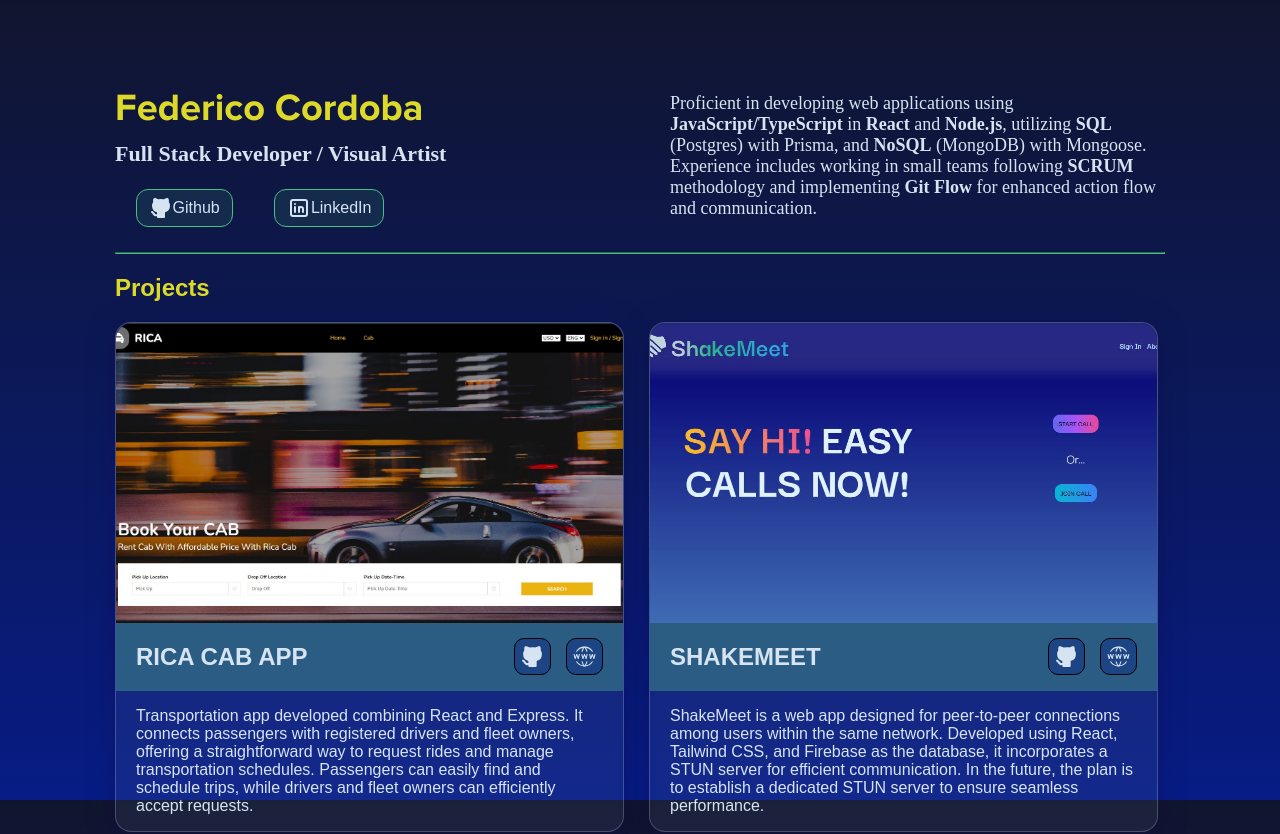
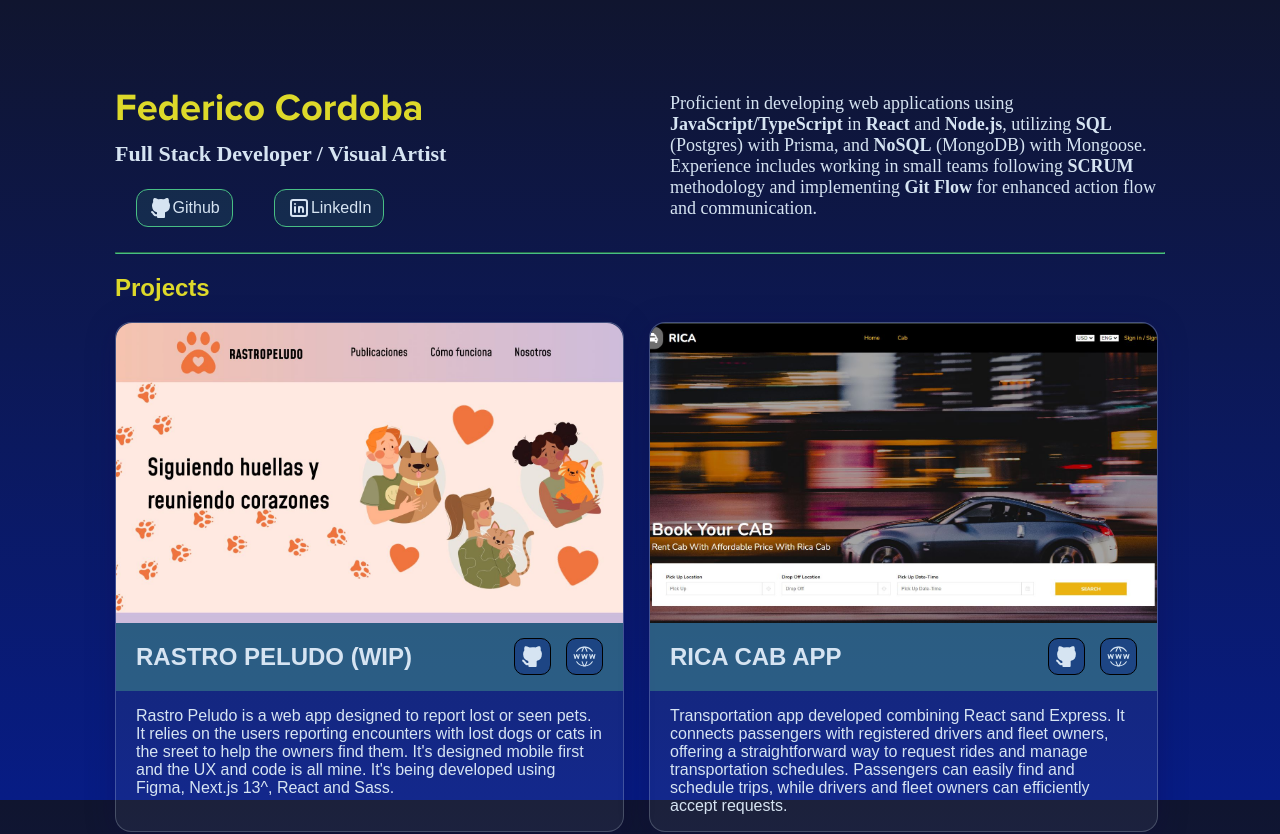
Before and after one commit to mercuryeater/portfolio, a Next.js app: page / in a window 1280 px wide. Shown: the top 834 px of the page. Built offline with nearby package versions, Linux system fonts and the light colour scheme; a web font is replaced by a local one.

Commit message:
Feature add rastro peludo (#14)
* feat: :construction: addRastroPeludo

* refactor: :lipstick: changeOrderAddLinktoProdRastroP

```diff
--- a/src/components/Projects/Projects.jsx
+++ b/src/components/Projects/Projects.jsx
@@ -5,7 +5,7 @@ export default function Projects() {
   const ricaCab = {
     name: "RICA CAB APP",
     description:
-      "Transportation app developed combining React and Express. It connects passengers with registered drivers and fleet owners, offering a straightforward way to request rides and manage transportation schedules. Passengers can easily find and schedule trips, while drivers and fleet owners can efficiently accept requests.",
+      "Transportation app developed combining React sand Express. It connects passengers with registered drivers and fleet owners, offering a straightforward way to request rides and manage transportation schedules. Passengers can easily find and schedule trips, while drivers and fleet owners can efficiently accept requests.",
     webUrl: "https://cab-frontend.vercel.app/",
     repoUrl: "https://github.com/davidenco88/frontend-cab",
     // https://github.com/davidenco88/backend-cab
@@ -18,8 +18,23 @@ export default function Projects() {
     webUrl: "https://shakemeet.onrender.com/",
     repoUrl: "https://github.com/mercuryeater/ShakeMeet",
   };
+
+  const rastroPeludo = {
+    name: "RASTRO PELUDO (WIP)",
+    description:
+      "Rastro Peludo is a web app designed to report lost or seen pets. It relies on the users reporting encounters with lost dogs or cats in the sreet to help the owners find them. It's designed mobile first and the UX and code is all mine. It's being developed using Figma, Next.js 13^, React and Sass.",
+    webUrl: "https://rastro-peludo.vercel.app/",
+    repoUrl: "https://github.com/mercuryeater/rastro-peludo",
+  };
   return (
     <main className="projects">
+      <MainProject
+        source={"/RP.JPG"}
+        name={rastroPeludo.name}
+        description={rastroPeludo.description}
+        webUrl={rastroPeludo.webUrl}
+        repoUrl={rastroPeludo.repoUrl}
+      />
       <MainProject
         source={"/RICA.JPG"}
         name={ricaCab.name}
```
Also changed, not shown: public/RP.JPG (added).
